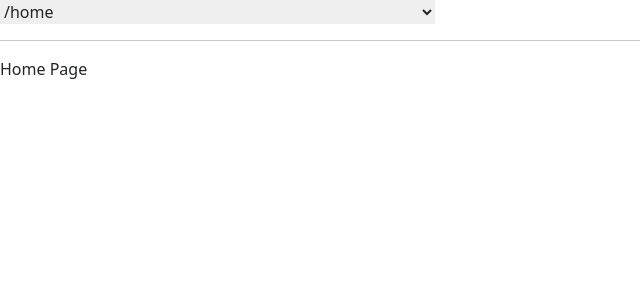
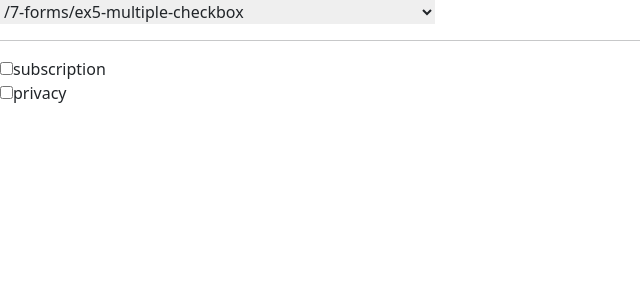
Before and after one commit to video-corsi/e2e-test-in-cypress-react, a React (Vite) app: page /7-forms/ex5-multiple-checkbox in a window 1280 px wide. Before the commit this address led to /home. Shown: the top 300 px of the page, without its empty margins (0-640 px from the left). Built offline with nearby package versions, Linux system fonts and the light colour scheme.

Commit message:
add 7-forms/ex5-multiple-checkbox

```diff
--- /dev/null
+++ b/src/examples/07-forms/Ex5MultipleCheckbox.tsx
@@ -0,0 +1,15 @@
+export default function () {
+  return (
+    <div>
+      <div>
+        <input type="checkbox"/>
+        <label>subscription</label>
+      </div>
+
+      <div>
+        <input type="checkbox"/>
+        <label>privacy</label>
+      </div>
+    </div>
+  )
+}
--- a/src/routes.tsx
+++ b/src/routes.tsx
@@ -34,6 +34,7 @@ import {Ex1AMouseEvents, Ex1BMouseEvents} from "./examples/07-forms/Ex1MouseEven
 import Ex2KeyboardEvents from "./examples/07-forms/Ex2KeyboardEvents";
 import Ex3FocusBlur from "./examples/07-forms/Ex3FocusBlur";
 import Ex4FormsCheckBoxDateSelect from "./examples/07-forms/Ex4FormsCheckBoxDateSelect";
+import Ex5MultipleCheckbox from "./examples/07-forms/Ex5MultipleCheckbox";
 
 export const routes = [
   // pages
@@ -86,6 +87,7 @@ export const routes = [
   { path: '/7-forms/ex2-keyboard-events', element: <Ex2KeyboardEvents  /> },
   { path: '/7-forms/ex3-focus-blur', element: <Ex3FocusBlur  /> },
   { path: '/7-forms/ex4-forms-checkbox-date-select', element: <Ex4FormsCheckBoxDateSelect  /> },
+  { path: '/7-forms/ex5-multiple-checkbox', element: <Ex5MultipleCheckbox  /> },
 
   // CHAPTER 9: Command & Page Object
   { path: "/9-commands-page-object/home-example", element: <HomeExampleForCommands /> },
```
Also changed, not shown: 1 other file (tests, documents, lock files or other folders).
